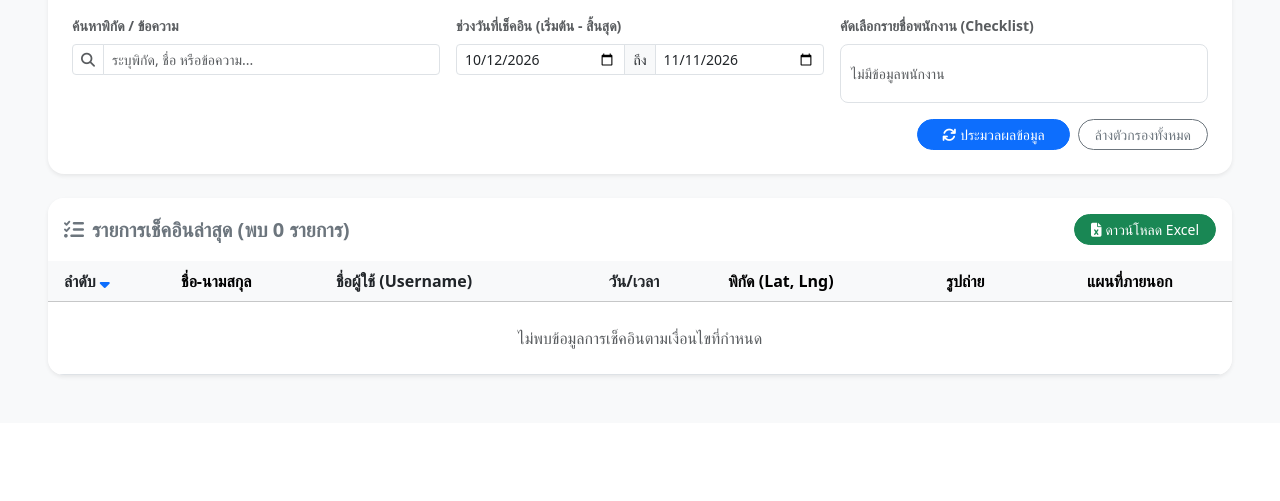
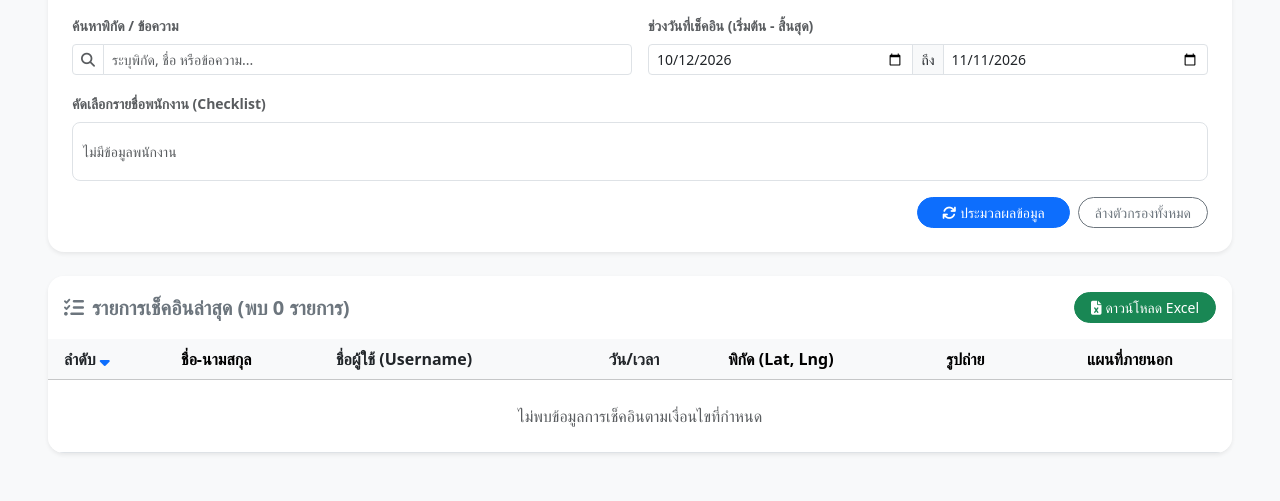
Before and after one commit to somjate-dev/geo-checkin-app, a Flask app: page /admin in a window 1280 px wide. Shown: the part 577-1078 px from the top of the page. Before the commit the page ends 955 px from the top, so only its background shows below. Run offline with Flask 3, Linux system fonts and the light colour scheme; the visitor is signed in with stand-in values (Sample User, id 1); data that the repository does not hold is empty.

Commit message:
Update admin.html

```diff
--- a/templates/admin.html
+++ b/templates/admin.html
@@ -57,7 +57,7 @@
         <form method="GET" action="/admin">
             <div class="row g-3">
                 <!-- 1. ค้นหาทั่วไป -->
-                <div class="col-lg-4 col-md-6">
+                <div class="col-lg-6">
                     <label class="form-label small fw-bold text-muted">ค้นหาพิกัด / ข้อความ</label>
                     <div class="input-group input-group-sm">
                         <span class="input-group-text bg-white"><i class="fa-solid fa-magnifying-glass text-muted"></i></span>
@@ -66,7 +66,7 @@
                 </div>
 
                 <!-- 2. ช่วงระยะเวลาระหว่างวันที่ -->
-                <div class="col-lg-4 col-md-6">
+                <div class="col-lg-6">
                     <label class="form-label small fw-bold text-muted">ช่วงวันที่เช็คอิน (เริ่มต้น - สิ้นสุด)</label>
                     <div class="input-group input-group-sm">
                         <input type="date" name="start_date" class="form-control" value="{{ start_date }}">
@@ -76,7 +76,7 @@
                 </div>
 
                 <!-- 3. คัดกรองชื่อพนักงานแบบ Checklist -->
-                <div class="col-lg-4 col-12">
+                <div class="col-12">
                     <label class="form-label small fw-bold text-muted">คัดเลือกรายชื่อพนักงาน (Checklist)</label>
                     <div class="user-checklist">
                         {% for u in users_list %}
```
